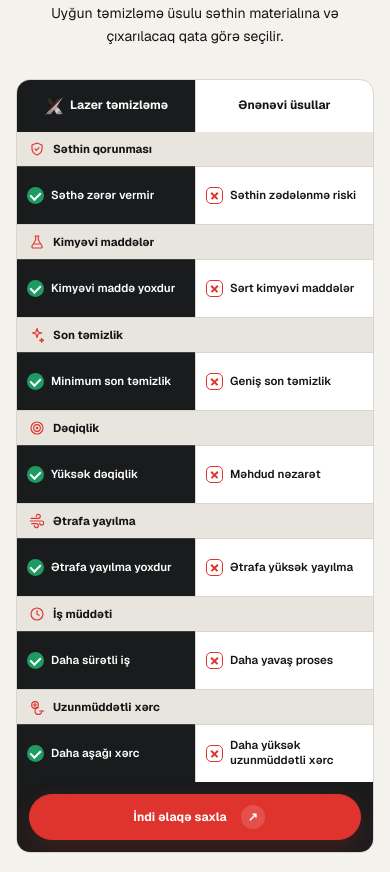
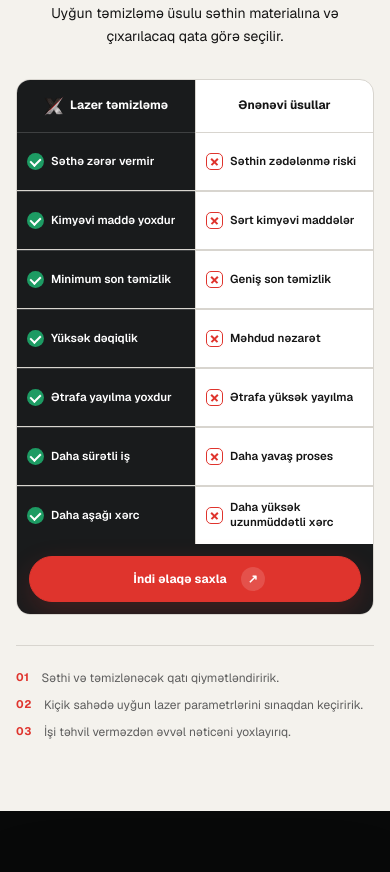
Before and after one commit to Kvseis/LaserX-Website, a Next.js app: page / in a window 390 px wide. Shown: the part 5720-6592 px from the top of the page. Built offline with nearby package versions, Linux system fonts and the light colour scheme.

Commit message:
Homepage mobile comparison labels update

```diff
--- a/src/app/globals.css
+++ b/src/app/globals.css
@@ -428,7 +428,7 @@ a:focus-visible, button:focus-visible, input:focus-visible, summary:focus-visibl
 .comparison-laser-brand img { width: 20px; height: 20px; }
 .comparison-row { grid-template-columns: repeat(2, minmax(0, 1fr)); margin: 0; border: 0; border-radius: 0; background: #fff; }
 .comparison-row + .comparison-row { border-top: 1px solid #d8d5cf; }
-.comparison-criterion { grid-column: 1 / -1; min-height: 34px; padding: 7px 12px; gap: 8px; border-top: 0; font-size: 11.5px; }
+.comparison-criterion { position: absolute; width: 1px; height: 1px; padding: 0; overflow: hidden; clip-path: inset(50%); white-space: nowrap; }
   .comparison-icon { width: 16px; height: 16px; flex-basis: 16px; }
 .comparison-value { min-height: 58px; padding: 9px 10px; align-items: center; gap: 7px; font-size: 11.5px; line-height: 1.3; overflow-wrap: anywhere; }
 .comparison-value .comparison-mark { width: 17px; height: 17px; flex-basis: 17px; }
```
